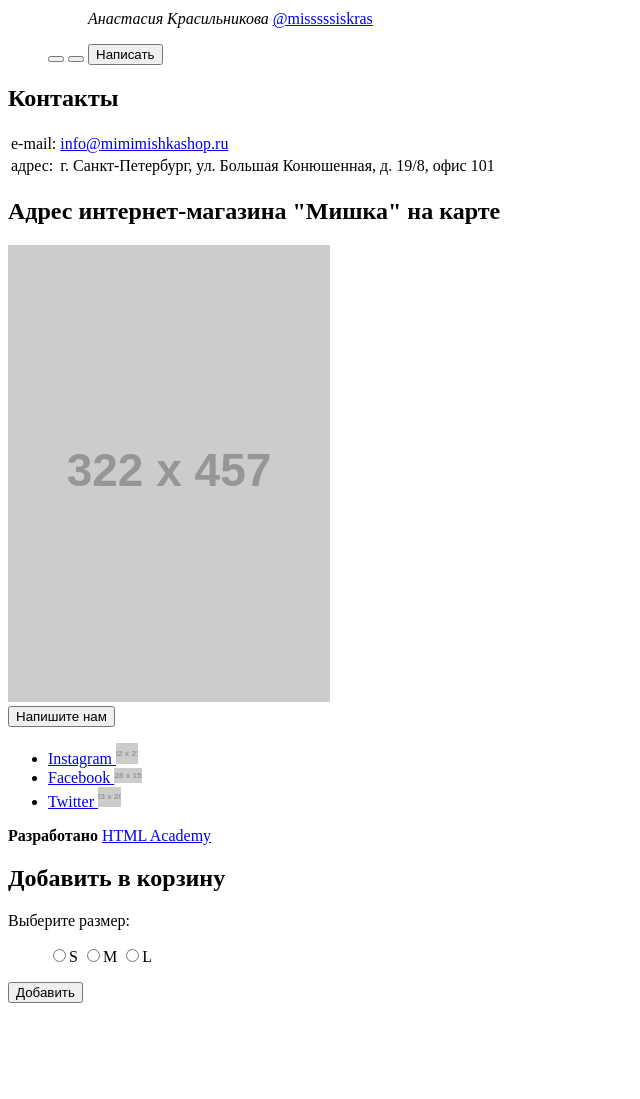
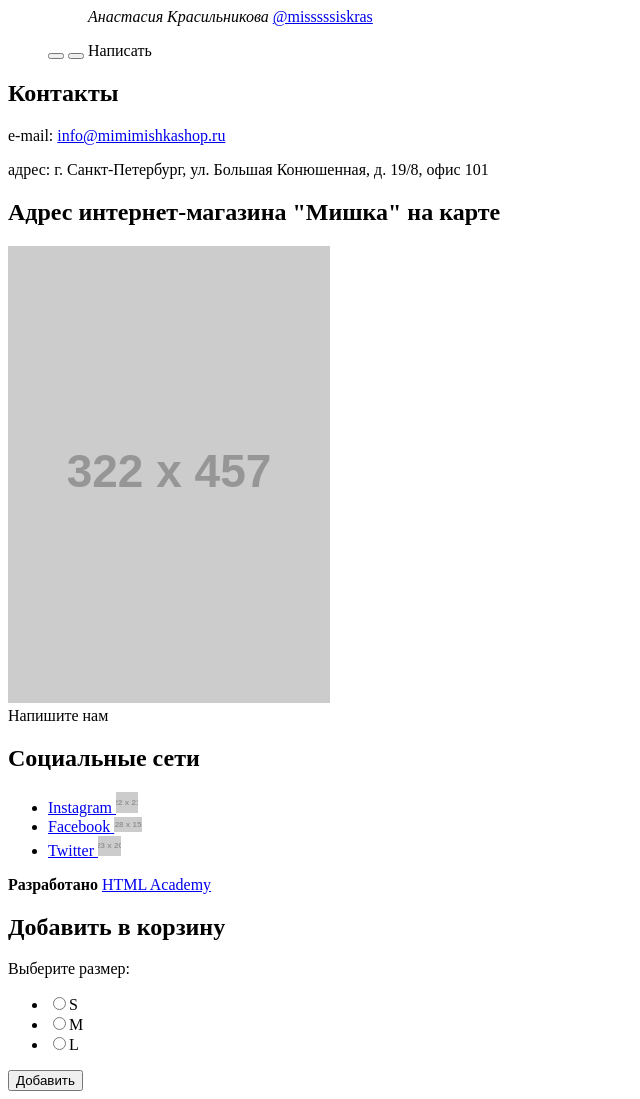
Before and after one commit to Havaj-Ilyasov/1124603-mishka-18, a website: page source/index.html in a window 1280 px wide. Shown: the part 1160-2259 px from the top of the page, without its empty margins (0-640 px from the left). Before the commit the page ends 2171 px from the top, so only its background shows below. Drawn offline with Linux system fonts and the light colour scheme; placeholder pictures from the web are drawn by us.

Commit message:
Добавляет правки для главной страницы

```diff
--- a/source/index.html
+++ b/source/index.html
@@ -9,8 +9,8 @@
 <body>
 
   <header class="page-header">
-    <a class="page-header__logo">
-      <img class="page-header__logo-image" src="https://via.placeholder.com/86x35" width="86" height="35"
+    <a class="page-header__logo logo">
+      <img class="logo__image" src="https://via.placeholder.com/86x35" width="86" height="35"
         alt="Логотип интернет-магазина 'Мишка'">
     </a>
 
@@ -67,10 +67,10 @@
       </table>
       <img class="product-of-week__image" src="https://via.placeholder.com/260x315" alt="Вязаные корзинки">
       <b class="product-of-week__price">Цена: 990 руб.</b>
-      <button class="product-of-week__button button">Заказать</button>
+      <a class="product-of-week__order">Заказать</a>
     </section>
 
-    <section class="feaures">
+    <section class="features">
       <h2 class="visually-hidden">Список преимуществ</h2>
       <b class="features__title">Коротко о нас:</b>
       <ul class="features__list">
@@ -96,35 +96,34 @@
           </blockquote>
           <button class="reviews__prev reviews__button" type="button" aria-label="Предыдущий отзыв"></button>
           <button class="reviews__next reviews__button" type="button" aria-label="Следующий отзыв"></button>
-          <button class="reviews__button-to-write button" class="button">Написать</button>
+          <a class="reviews__button-to-write">Написать</a>
         </li>
       </ul>
     </section>
 
     <section class="contacts">
       <h2 class="contacts__title">Контакты</h2>
-      <table class="contacts__info">
-        <tr>
-          <td class="contacts__field">e-mail:</td>
-          <td class="contacts__value"><a href="mailto:info@mimimishkashop.ru">info@mimimishkashop.ru</a></td>
-        </tr>
-        <tr>
-          <td class="contacts__field">адрес:</td>
-          <td class="contacts__value">г. Санкт-Петербург, ул. Большая Конюшенная, д. 19/8, офис 101</td>
-        </tr>
-      </table>
+      <p class="contacts__email">
+        e-mail:
+        <a href="mailto:info@mimimishkashop.ru">info@mimimishkashop.ru</a>
+      </p>
+      <p class="contacts__address">
+        адрес:
+        г. Санкт-Петербург, ул. Большая Конюшенная, д. 19/8, офис 101
+      </p>
       <section class="contacts__map map">
         <h2 class="visually-hidden">Адрес интернет-магазина "Мишка" на карте</h2>
         <img class="map__image" src="https://via.placeholder.com/322x457" width="322" height="457"
           alt="г. Санкт-Петербург, ул. Большая Конюшенная, д. 19/8, офис 101">
       </section>
-      <button class="contacts__button button">Напишите нам</button>
+      <a class="contacts__write">Напишите нам</a>
     </section>
 
   </main>
 
   <footer class="page-footer">
-    <div class="page-footer__social social">
+    <section class="page-footer__social social">
+      <h2 class="visually-hidden">Социальные сети</h2>
       <ul class="social__list">
         <li class="social__item">
           <a class="social__link" href="instagram.com">
@@ -145,7 +144,7 @@
           </a>
         </li>
       </ul>
-    </div>
+    </section>
     <div class="page-footer__copyright copyright">
       <b class="copyright__text">Разработано</b>
       <a class="copyright__link" href="https://htmlacademy.ru/intensive/adaptive">
@@ -154,15 +153,21 @@
     </div>
   </footer>
 
-  <section class="modal">
-    <h2>Добавить в корзину</h2>
-    <p>Выберите размер:</p>
-    <ul>
-      <input type="radio" name="size">S
-      <input type="radio" name="size">M
-      <input type="radio" name="size">L
+  <section class="modal-cart modal">
+    <h2 class="modal-cart__title">Добавить в корзину</h2>
+    <p class="modal-cart__subtitle">Выберите размер:</p>
+    <ul class="modal-cart__list">
+      <li class="modal-cart__item">
+        <input type="radio" name="size">S
+      </li>
+      <li class="modal-cart__item">
+        <input type="radio" name="size">M
+      </li>
+      <li class="modal-cart__item">
+        <input type="radio" name="size">L
+      </li>
     </ul>
-    <button type="button">Добавить</button>
+    <button class="modal-cart__add" type="button">Добавить</button>
   </section>
 
 </body>
```
